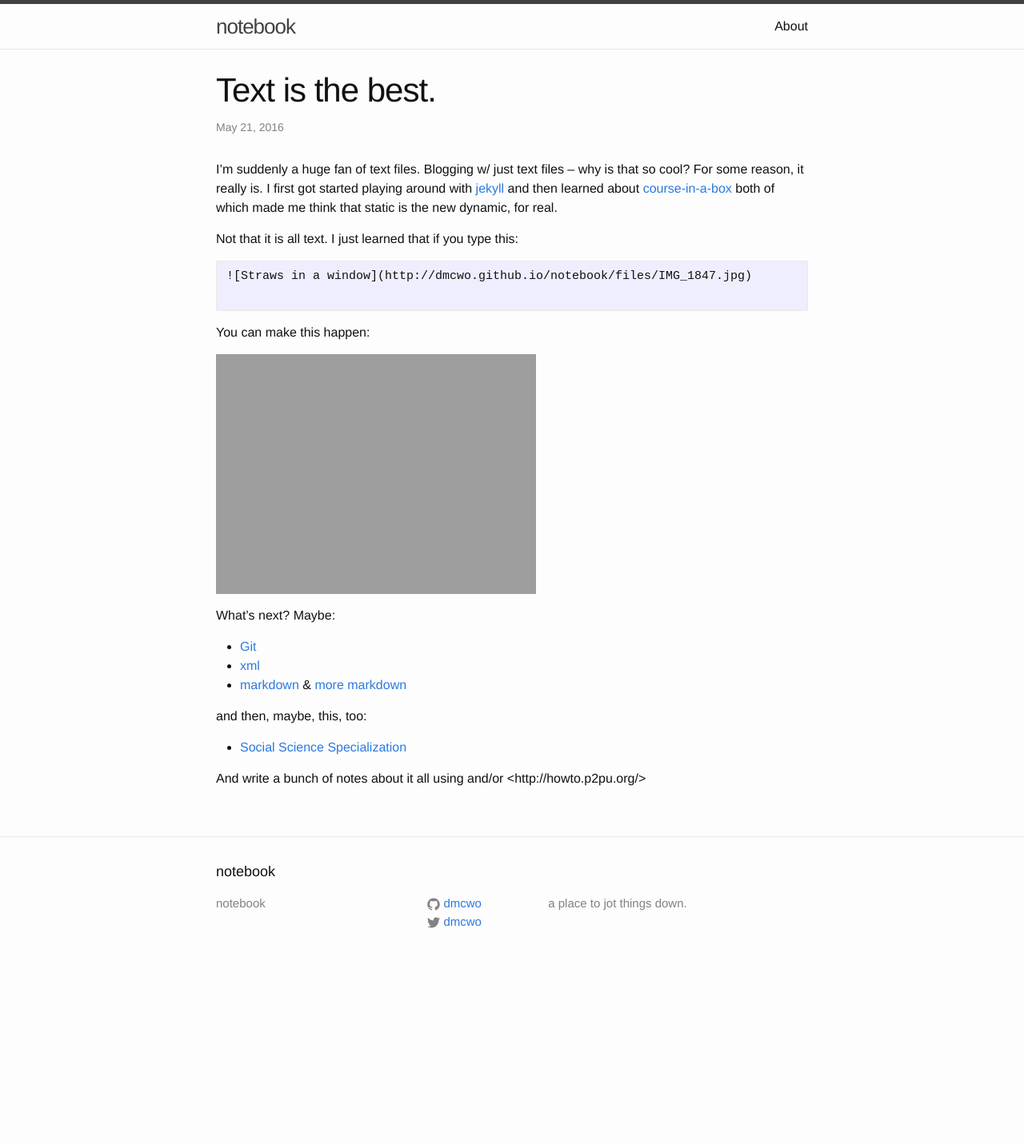
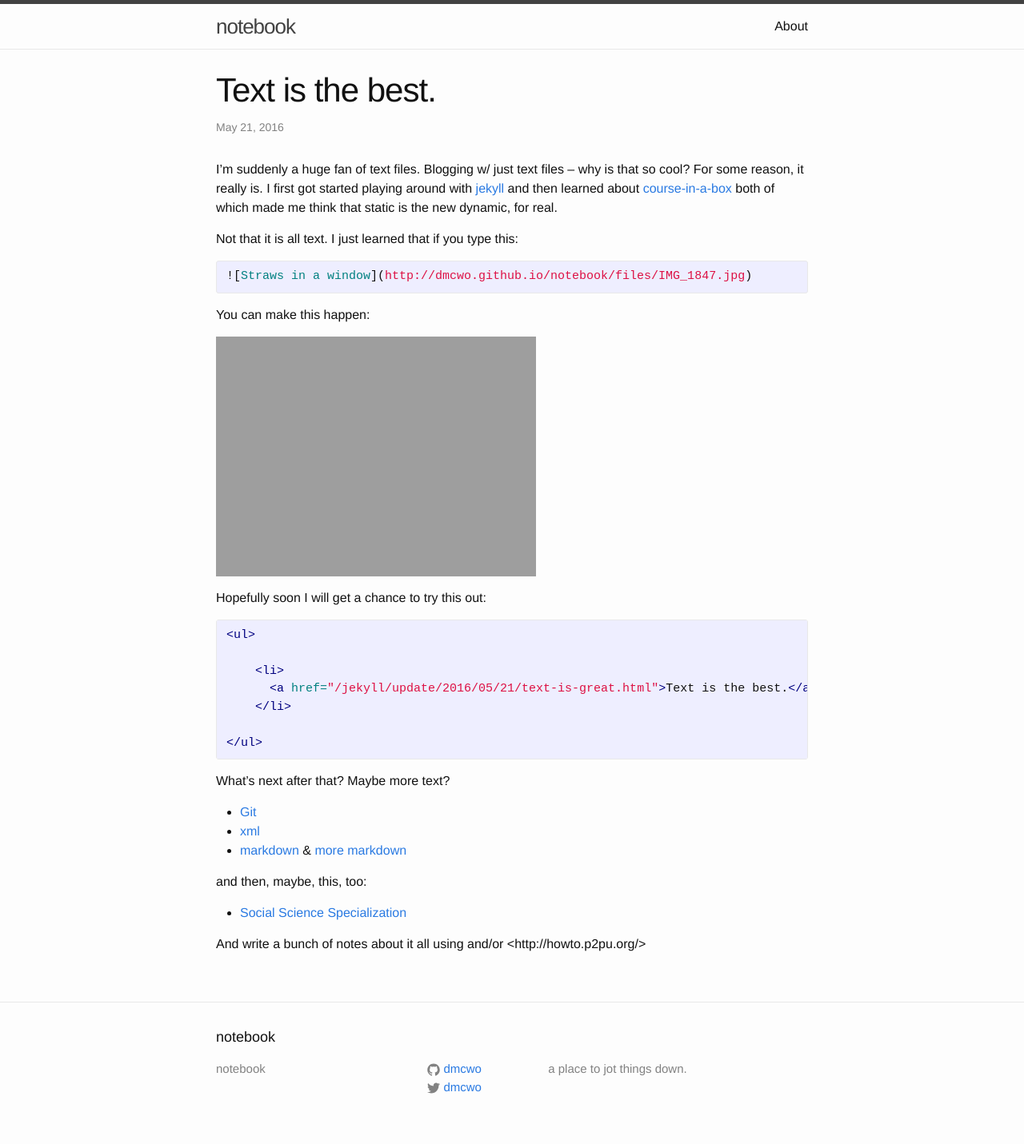
Before and after one commit to dmcwo/old-notebook, a Jekyll site: the page built from _posts/2016-05-20-text-is-great.markdown, in a window 1280 px wide. Shown: the whole page at 80% size. Built offline with Jekyll 4.4.1, drawn with Linux system fonts in a browser that asks for light colours; before the commit the page ends 1224 px from its top, so only the background shows below that.

Commit message:
yet, more, noodles.

````diff
--- a/_posts/2016-05-20-text-is-great.markdown
+++ b/_posts/2016-05-20-text-is-great.markdown
@@ -8,16 +8,27 @@
 
 Not that it is all text. I just learned that if you type this:
 
-```
+{% highlight markdown %}
 ![Straws in a window]({{ site.url }}/files/IMG_1847.jpg)
-
-```
+{% endhighlight %}
 
 You can make this happen:
 
 ![Straws in a window]({{ site.url }}/files/IMG_1847.jpg)
 
-What's next? Maybe:
+Hopefully soon I will get a chance to try this out:
+
+{% highlight html %}
+<ul>
+  {% for post in site.posts %}
+    <li>
+      <a href="{{ post.url }}">{{ post.title }}</a>
+    </li>
+  {% endfor %}
+</ul>
+{% endhighlight %}
+
+What's next after that? Maybe more text?
 
 * [Git](https://www.codecademy.com/learn/learn-git)
 * [xml](http://www.w3schools.com/xml/default.asp)
````
